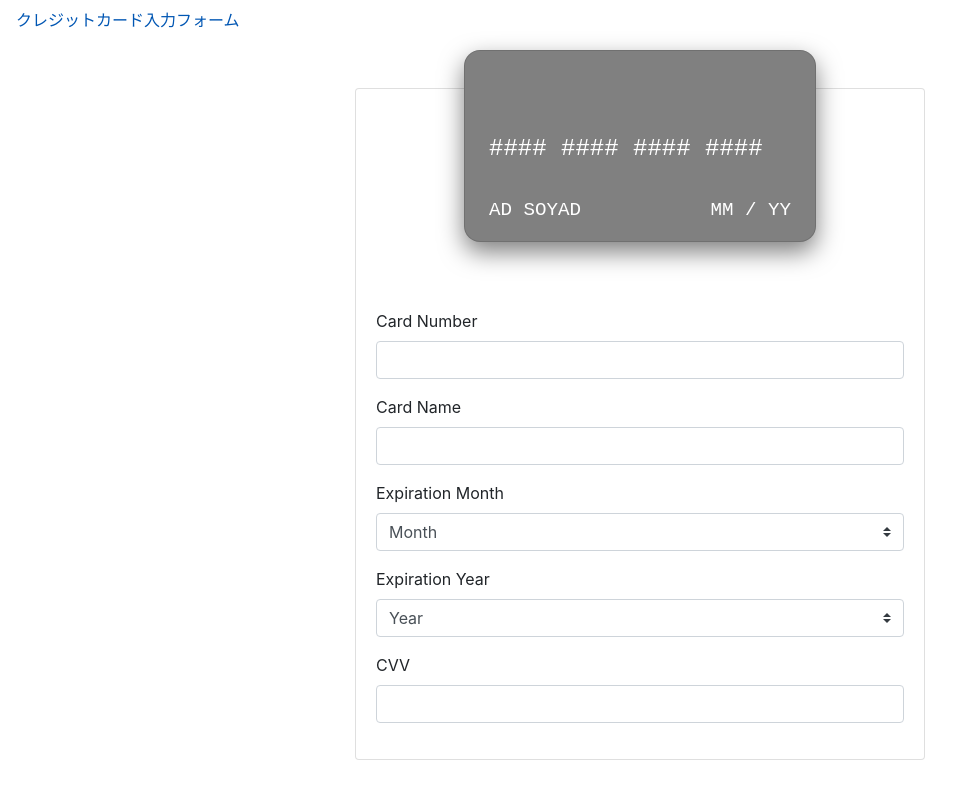
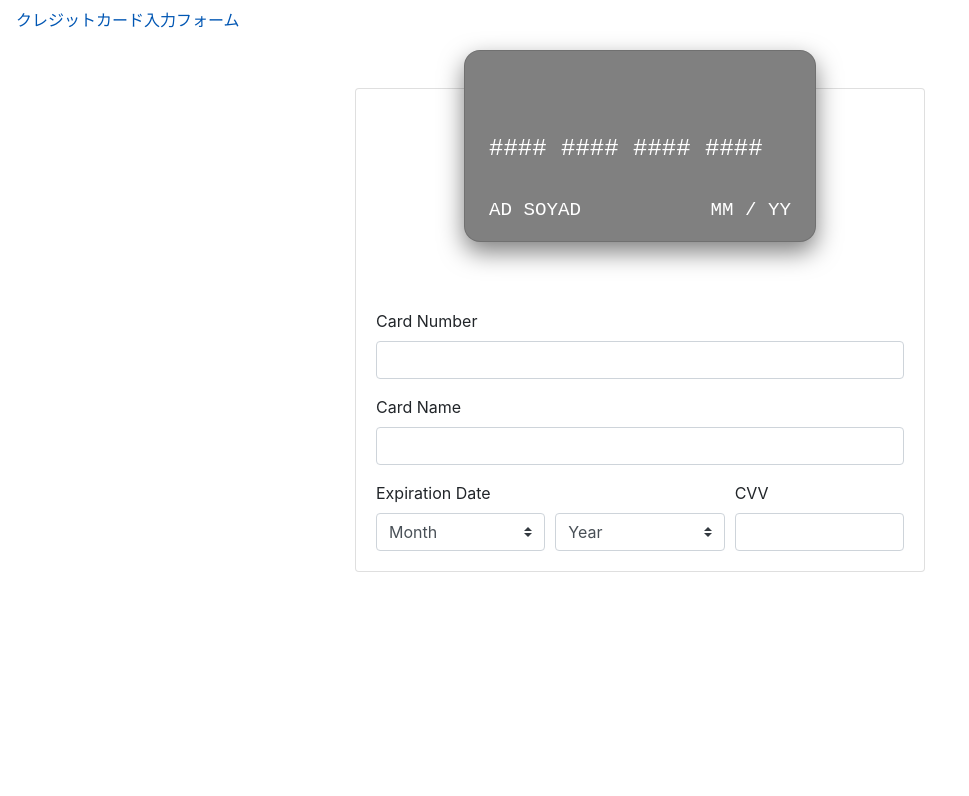
Before and after one commit to youmts/credit-card-form, a Vue app: page / in a window 1280 px wide. Shown: the top 796 px of the page, without its empty margins (0-969 px from the left). Built offline with nearby package versions, Linux system fonts and the light colour scheme.

Commit message:
feat: 横並びに

```diff
--- a/src/components/CardForm.vue
+++ b/src/components/CardForm.vue
@@ -16,7 +16,16 @@
         @input="emitValue()"
       ></b-form-input>
     </b-form-group>
-    <b-form-group label="Expiration Month" label-for="expiration-month">
+    <b-form-row>
+      <b-col cols="8">
+        <label>Expiration Date</label>
+      </b-col>
+      <b-col cols="4">
+        <label>CVV</label>
+      </b-col>
+    </b-form-row>
+    <b-form-row>
+      <b-col cols="4">
         <b-form-select
           id="expiration-month"
           required
@@ -28,8 +37,8 @@
             <BFormSelectOption value="">Month</BFormSelectOption>
           </template>
         </b-form-select>
-    </b-form-group>
-    <b-form-group label="Expiration Year" label-for="expiration-year">
+      </b-col>
+      <b-col cols="4">
         <b-form-select
           id="expiration-year"
           required
@@ -41,15 +50,16 @@
             <BFormSelectOption value="">Year</BFormSelectOption>
           </template>
         </b-form-select>
-    </b-form-group>
-    <b-form-group label="CVV" label-for="cvv">
+      </b-col>
+      <b-col cols="4">
         <b-form-input
           id="cvv"
           required
           v-model="cardFormData.cvv"
           @input="emitValue()"
         ></b-form-input>
-    </b-form-group>
+      </b-col>
+    </b-form-row>
   </b-form>
 </template>
 
```
Lines whose indentation alone changed are shown as unchanged.
